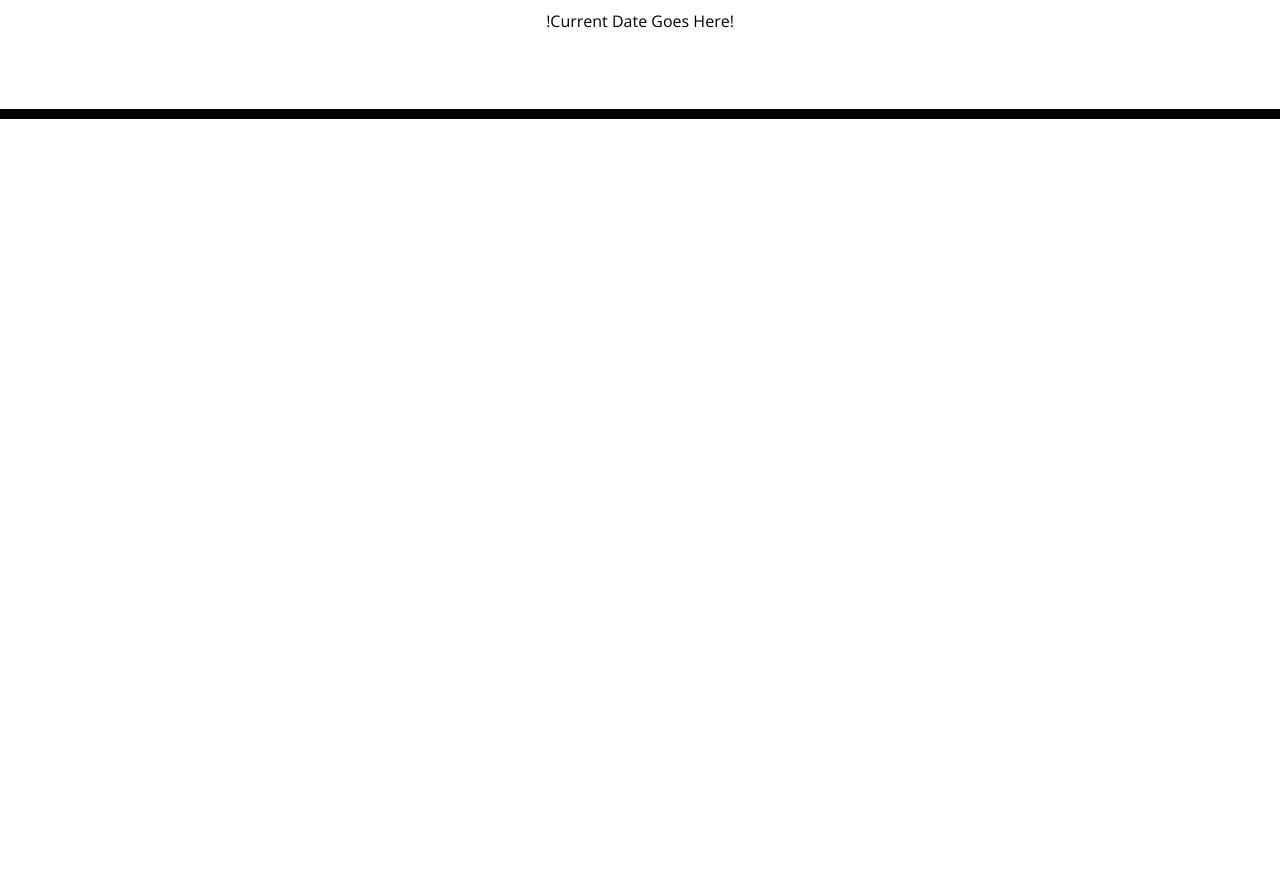
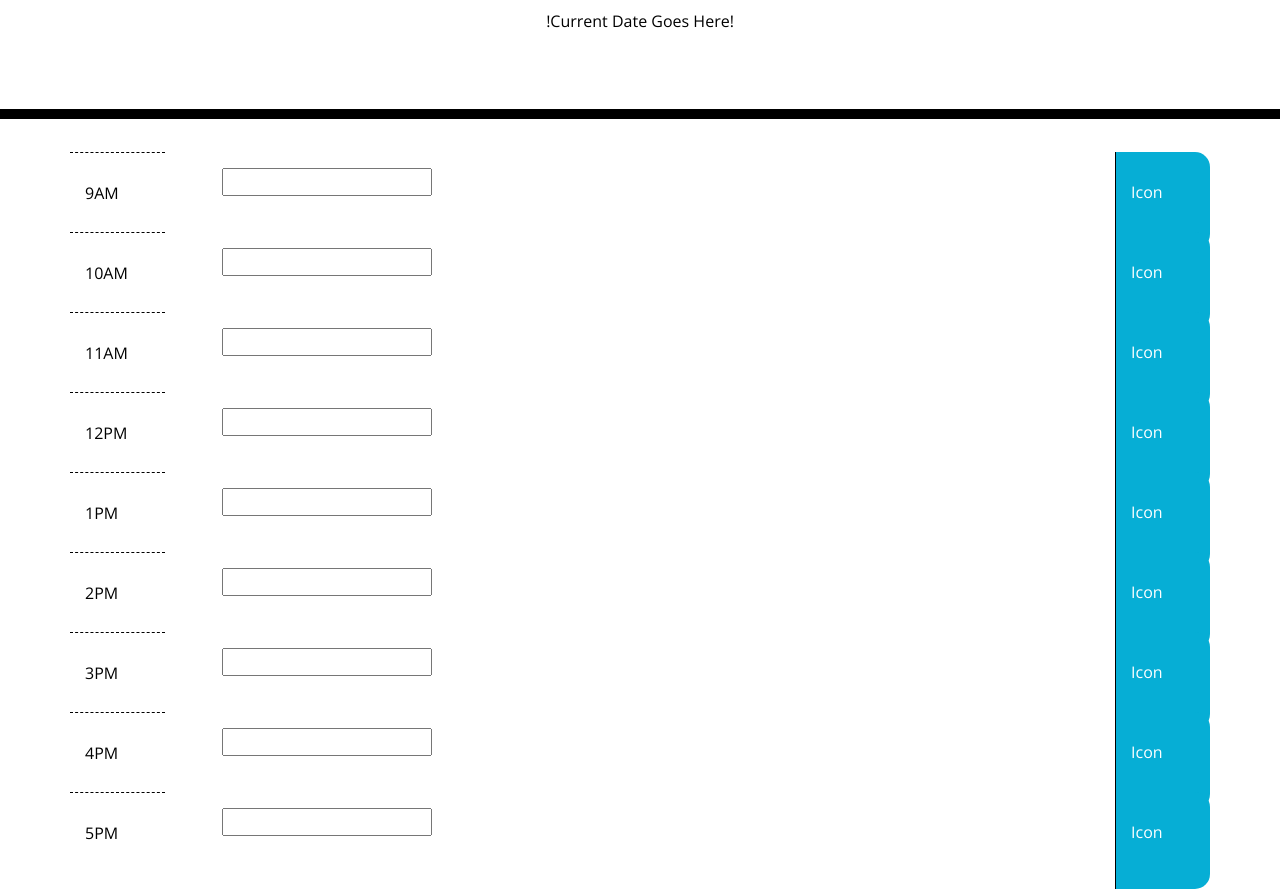
Before and after one commit to Andrew-Smith21/work-day-scheduler, a plain HTML site: page index.html in a window 1280 px wide. Shown: the part 181-1073 px from the top of the page. Before the commit the page ends 800 px from the top, so only its background shows below. Drawn offline with nearby package versions, Linux system fonts and the light colour scheme.

Commit message:
setup time blocks in html

```diff
--- a/index.html
+++ b/index.html
@@ -35,6 +35,132 @@
 
     <div class="container">
       <!-- Timeblocks go here -->
+      <div class="row">
+        <div class="col-1 hour">
+          <p>9AM</p>
+        </div>
+
+        <form class="col-10">
+          <input type="text">
+        </form>
+
+        <div class="col-1 saveBtn">
+          <p>Icon</p>
+        </div>
+      </div>
+
+      <div class="row">
+        <div class="col-1 hour">
+          <p>10AM</p>
+        </div>
+
+        <form class="col-10">
+          <input type="text">
+        </form>
+
+        <div class="col-1 saveBtn">
+          <p>Icon</p>
+        </div>
+      </div>
+
+      <div class="row">
+        <div class="col-1 hour">
+          <p>11AM</p>
+        </div>
+
+        <form class="col-10">
+          <input type="text">
+        </form>
+
+        <div class="col-1 saveBtn">
+          <p>Icon</p>
+        </div>
+      </div>
+
+      <div class="row">
+        <div class="col-1 hour">
+          <p>12PM</p>
+        </div>
+
+        <form class="col-10">
+          <input type="text">
+        </form>
+
+        <div class="col-1 saveBtn">
+          <p>Icon</p>
+        </div>
+      </div>
+
+      <div class="row">
+        <div class="col-1 hour">
+          <p>1PM</p>
+        </div>
+
+        <form class="col-10">
+          <input type="text">
+        </form>
+
+        <div class="col-1 saveBtn">
+          <p>Icon</p>
+        </div>
+      </div>
+
+      <div class="row">
+        <div class="col-1 hour">
+          <p>2PM</p>
+        </div>
+
+        <form class="col-10">
+          <input type="text">
+        </form>
+
+        <div class="col-1 saveBtn">
+          <p>Icon</p>
+        </div>
+      </div>
+
+      <div class="row">
+        <div class="col-1 hour">
+          <p>3PM</p>
+        </div>
+
+        <form class="col-10">
+          <input type="text">
+        </form>
+
+        <div class="col-1 saveBtn">
+          <p>Icon</p>
+        </div>
+      </div>
+
+      <div class="row">
+        <div class="col-1 hour">
+          <p>4PM</p>
+        </div>
+
+        <form class="col-10">
+          <input type="text">
+        </form>
+
+        <div class="col-1 saveBtn">
+          <p>Icon</p>
+        </div>
+      </div>
+
+      <div class="row">
+        <div class="col-1 hour">
+          <p>5PM</p>
+        </div>
+
+        <form class="col-10">
+          <input type="text">
+        </form>
+
+        <div class="col-1 saveBtn">
+          <p>Icon</p>
+        </div>
+      </div>
+
     </div>
 
     <script src="https://code.jquery.com/jquery-3.4.1.min.js"></script>
```
